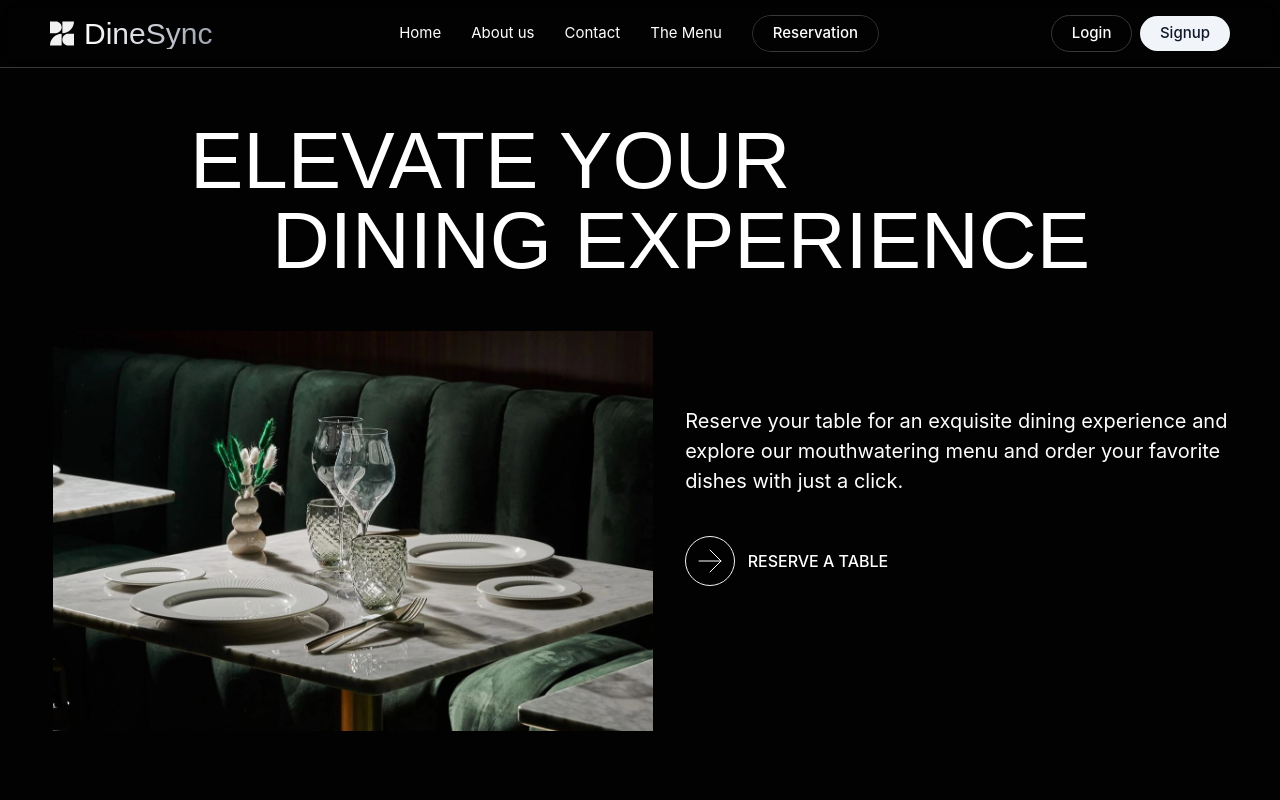
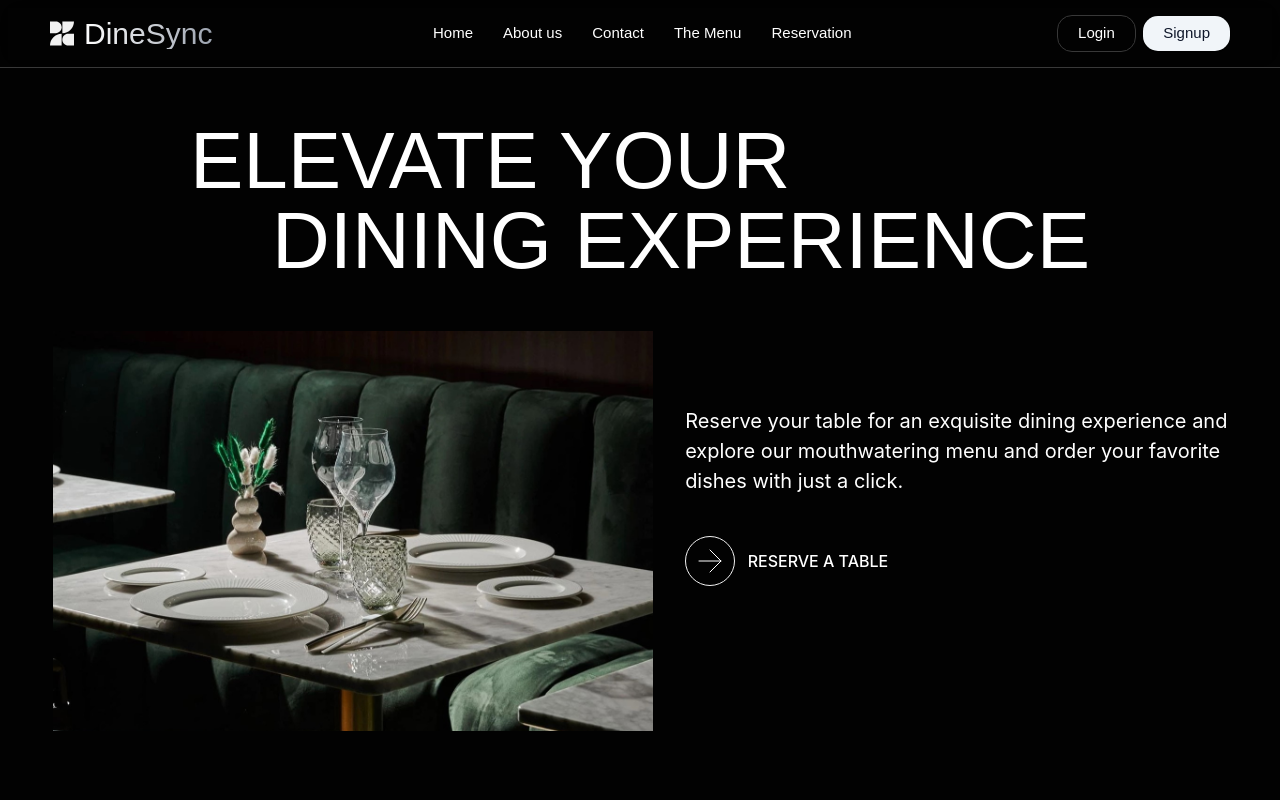
Before and after one commit to jsaugat/The-DINESYNC, a React (Vite) app in the folder client/: page / in a window 1280 px wide. Shown: the top 800 px of the page. Built offline with nearby package versions, Linux system fonts and the light colour scheme; a web font is replaced by a local one.

Commit message:
navigation bar ui improved to logo, menu and login-signup

```diff
--- a/client/src/components/ui/button.jsx
+++ b/client/src/components/ui/button.jsx
@@ -5,7 +5,7 @@ import { cva } from "class-variance-authority";
 import { cn } from "@/lib/utils"
 
 const buttonVariants = cva(
-  "inline-flex items-center justify-center whitespace-nowrap rounded-full font-medium transition-colors focus-visible:outline-none focus-visible:ring-1 focus-visible:ring-ring disabled:pointer-events-none disabled:opacity-50",
+  "inline-flex items-center justify-center whitespace-nowrap rounded-3xl font-medium transition-colors focus-visible:outline-none focus-visible:ring-1 focus-visible:ring-ring disabled:pointer-events-none disabled:opacity-50",
   {
     variants: {
       variant: {
@@ -19,6 +19,9 @@ const buttonVariants = cva(
           "bg-secondary text-secondary-foreground shadow-sm hover:bg-secondary/80",
         ghost: "hover:bg-accent hover:text-accent-foreground",
         link: "text-primary underline-offset-4 hover:underline",
+        // my styles
+        login:
+          "border border-onyx hover:bg-onyx",
       },
       size: {
         default: "h-9 px-8 py-7",
--- a/client/src/myComponents/Header/NavBar.jsx
+++ b/client/src/myComponents/Header/NavBar.jsx
@@ -5,7 +5,7 @@ import { Button } from "@/components/ui/button"
 
 const NavBar = () => {
   return (
-    <nav className="fixed z-50 w-full top-0 nav-menu flex px-[5rem] justify-between items-center py-[1.5rem] border-b border-onyx backdrop-blur-md">
+    <nav className="fixed z-50 w-full top-0 nav-menu flex px-[5rem] justify-between items-center py-[1.5rem] border-b border-onyx backdrop-blur-md  font-montreal">
       {/* menu */}
         {/* logo */}
         <Logo className="mr-6"/>
@@ -14,15 +14,10 @@ const NavBar = () => {
         <li ><NavLink to="/about">About us</NavLink></li>
         <li ><NavLink to="/contact">Contact</NavLink></li>
         <li ><NavLink to="/menu">The Menu</NavLink></li>
-        {/* button */}
-        <li className="book-btn">
-          <NavLink to="/booking">
-            <Button variant="outline">Reservation</Button>
-          </NavLink>
-        </li>
+        <li ><NavLink to="/booking">Reservation</NavLink></li>
       </ul>
       <section className="space-x-3">
-        <NavLink to={"/login"}><Button variant="outline">Login</Button></NavLink>
+        <NavLink to={"/login"}><Button variant="login">Login</Button></NavLink>
         <NavLink to={"/signup"}><Button variant="secondary">Signup</Button></NavLink>
       </section>
     </nav>
```
